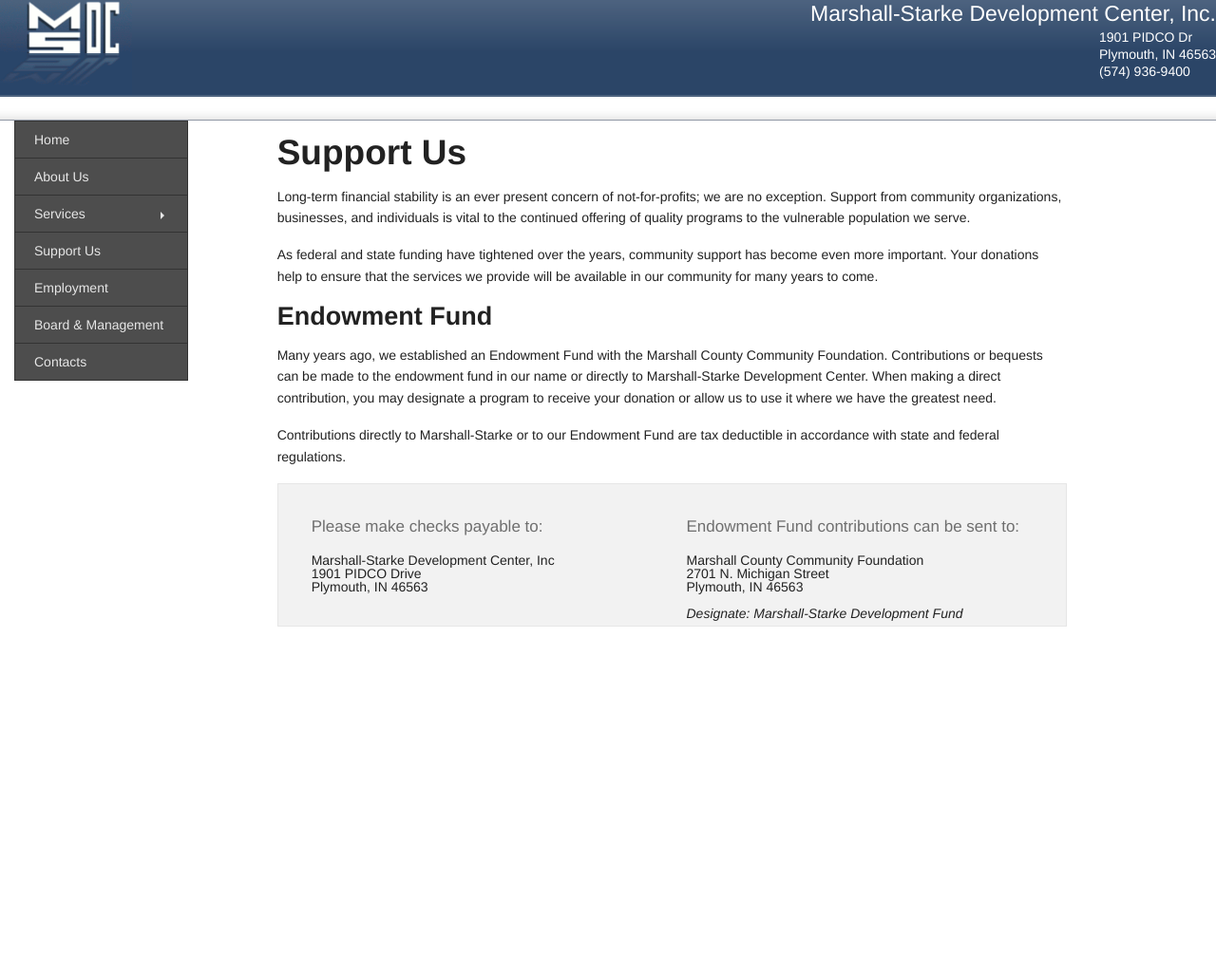
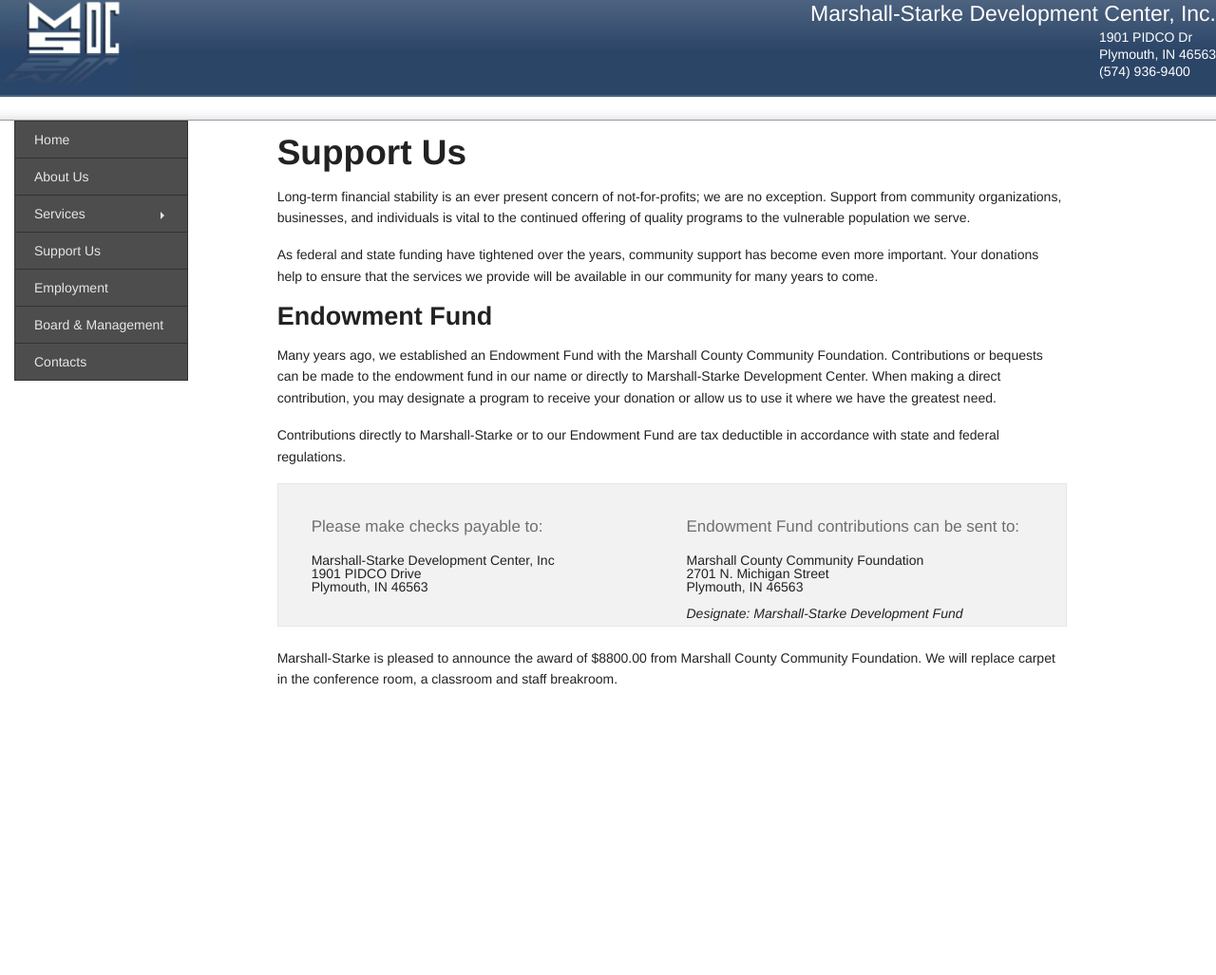
Before and after one commit to leviwilson/marshall-starke.org, a Jekyll site: the page built from support.md, in a window 1280 px wide. Shown: the whole page at 95% size. Built offline with Jekyll 4.4.1, drawn with Linux system fonts in a browser that asks for light colours; nearby versions of some CDN libraries; Markdown is read by kramdown in place of the engine named in the settings.

Commit message:
Update support.md

```diff
--- a/support.md
+++ b/support.md
@@ -29,3 +29,4 @@ Contributions directly to Marshall-Starke or to our Endowment Fund are tax deduc
   </div>
   &nbsp;
 </div>
+Marshall-Starke is pleased to announce the award of $8800.00 from Marshall County Community Foundation.  We will replace carpet in the conference room, a classroom and staff breakroom.
```
